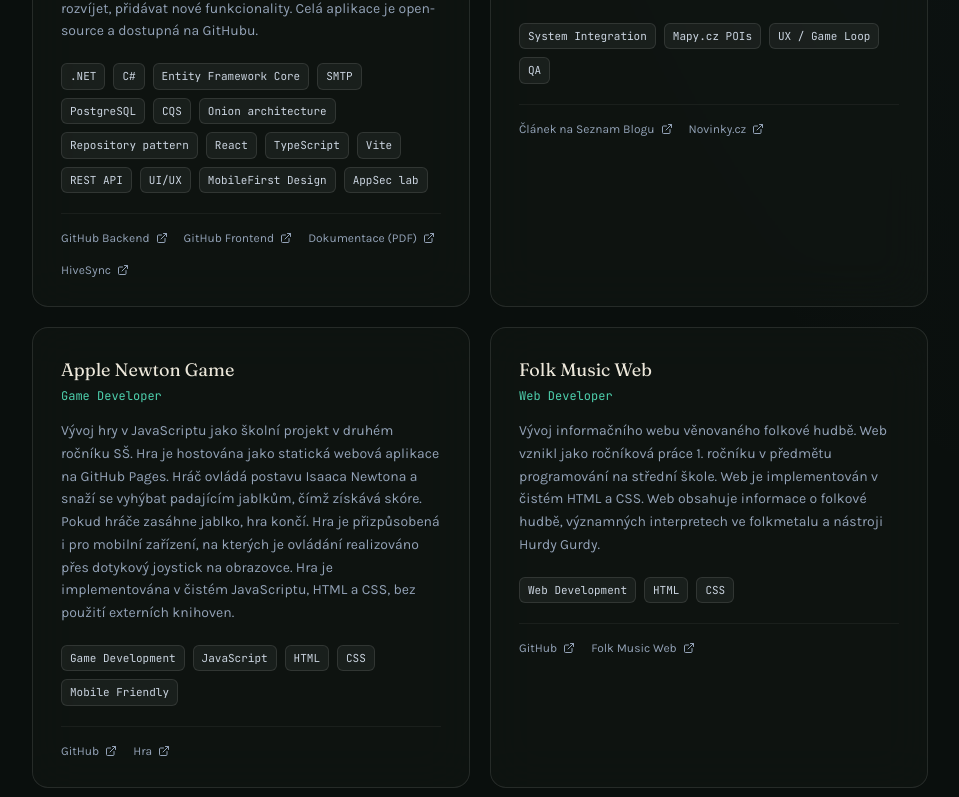
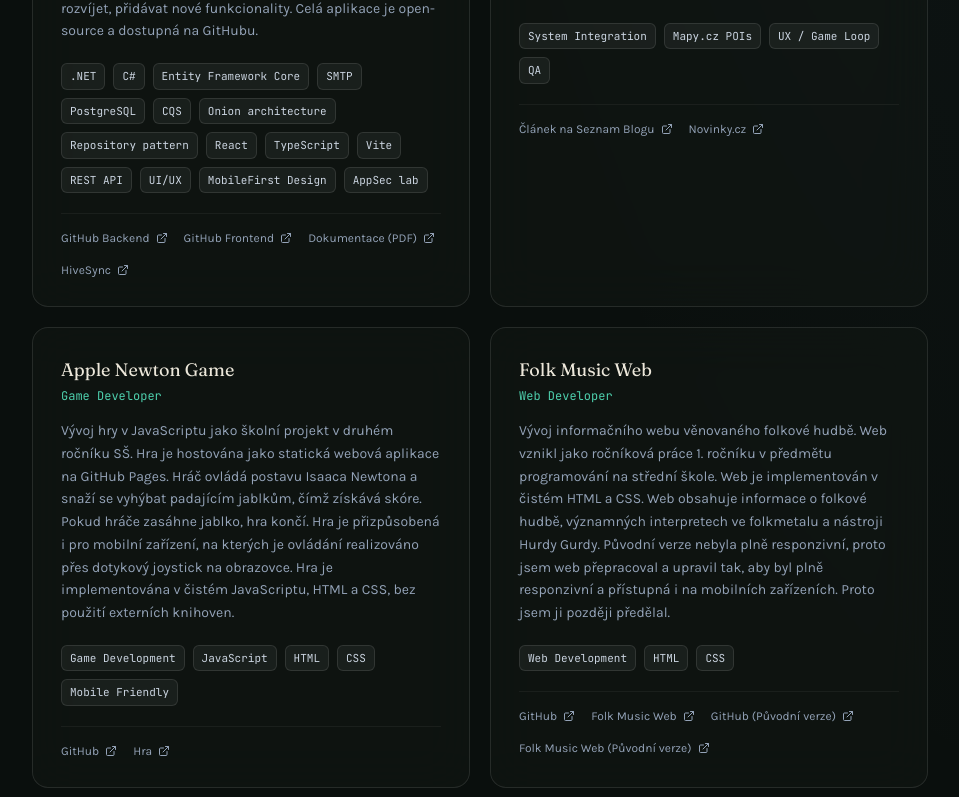
Before and after one commit to WestrCZ/Portfolio, a React (Vite) app: page / in a window 1280 px wide. Shown: the part 2000-2797 px from the top of the page, without its empty margins (160-1119 px from the left). Built offline with nearby package versions, Linux system fonts and the light colour scheme.

Commit message:
added HogoFrogo and NeuralNet into projects

```diff
--- a/src/data/portfolioData.js
+++ b/src/data/portfolioData.js
@@ -114,11 +114,13 @@ export const projects = [
     name: "Folk Music Web",
     role: "Web Developer",
     description:
-      "Vývoj informačního webu věnovaného folkové hudbě. Web vznikl jako ročníková práce 1. ročníku v předmětu programování na střední škole. Web je implementován v čistém HTML a CSS. Web obsahuje informace o folkové hudbě, významných interpretech ve folkmetalu a nástroji Hurdy Gurdy.",
+      "Vývoj informačního webu věnovaného folkové hudbě. Web vznikl jako ročníková práce 1. ročníku v předmětu programování na střední škole. Web je implementován v čistém HTML a CSS. Web obsahuje informace o folkové hudbě, významných interpretech ve folkmetalu a nástroji Hurdy Gurdy. Původní verze nebyla plně responzivní, proto jsem web přepracoval a upravil tak, aby byl plně responzivní a přístupná i na mobilních zařízeních. Proto jsem ji později předělal.",
     tags: ["Web Development", "HTML", "CSS"],
     links: [
       { label: "GitHub", url: "https://github.com/WestrCZ/FolkMusicWeb/" },
       { label: "Folk Music Web", url: "https://westrcz.github.io/FolkMusicWeb/" },
+      { label: "GitHub (Původní verze)", url: "https://github.com/WestrCZ/FolkMusicWeb_Old" },
+      { label: "Folk Music Web (Původní verze)", url: "https://westrcz.github.io/FolkMusicWeb_Old/" },
     ],
   },
   {
@@ -144,4 +146,26 @@ export const projects = [
       { label: "Kultikino.cz", url: "https://kultikino.cz" },
     ],
   },
+  {
+    id: "HogoFrogo",
+    name: "HogoFrogo",
+    role: "Game Developer",
+    description:
+      "Vývoj hry v jazyce Python spolu s knihovnou Pygame. Hra je implementována jako desktopová aplikace a je určena pro hraní na počítači. Hráč ovládá postavu žabáka, který se snaží proskákat levely a zachránit svůj sendvič, který mu ukradl král much. Hra obsahuje několik úrovní obtížnosti a je navržena tak, aby byla zábavná, ale zároveň obtížná. Momentální verze je nehratelná a dostupná pouze jako zdrojový kód. Vyvíjeli jsme ji v tříčlenném týmu abychom naučili kamaráda programovat, a bohužel jsme na ni neměli dále čas, plánujeme ji však dodělat.",
+    tags: ["Game Development", "Python", "Pygame", "Desktop Application"],
+    links: [
+      { label: "GitHub", url: "https://github.com/HogoFrogo/HogoFrogo/tree/hogo-frogo-pygame-attempt" },
+    ],
+  },
+  {
+    id: "NeuralNetwork",
+    name: "Neuronová síť",
+    role: "Týmový vedoucí / Lead Developer",
+    description:
+      "Vývoj a implementace neuronové sítě v jazyce Python v rámci školního matematického semináře. Neuronová síť sloužila k rozpoznání ručně psané číslice. Tento projekt nakonec nebyl dodělán, protože jsme se rozhodli ho přenechat jednomu z nás jako maturitní projekt. Projekt je tedy v nefunkčním stavu a slouží pouze jako ukázka. Během vývoje jsme se naučili základy strojového učení. Projekt v budoucnu plánuji předělat a postavit jednak na základě běžných knihoven a druhak dodělat verzi, kterou jsme rozdělali, kde se snažíme knihovny nepoužívat.",
+    tags: ["Machine Learning", "Python", "Data Analysis"],
+    links: [
+      { label: "GitHub", url: "https://github.com/WestrCZ/NeuralNetworksITG" },
+    ],
+  },
 ];
```
